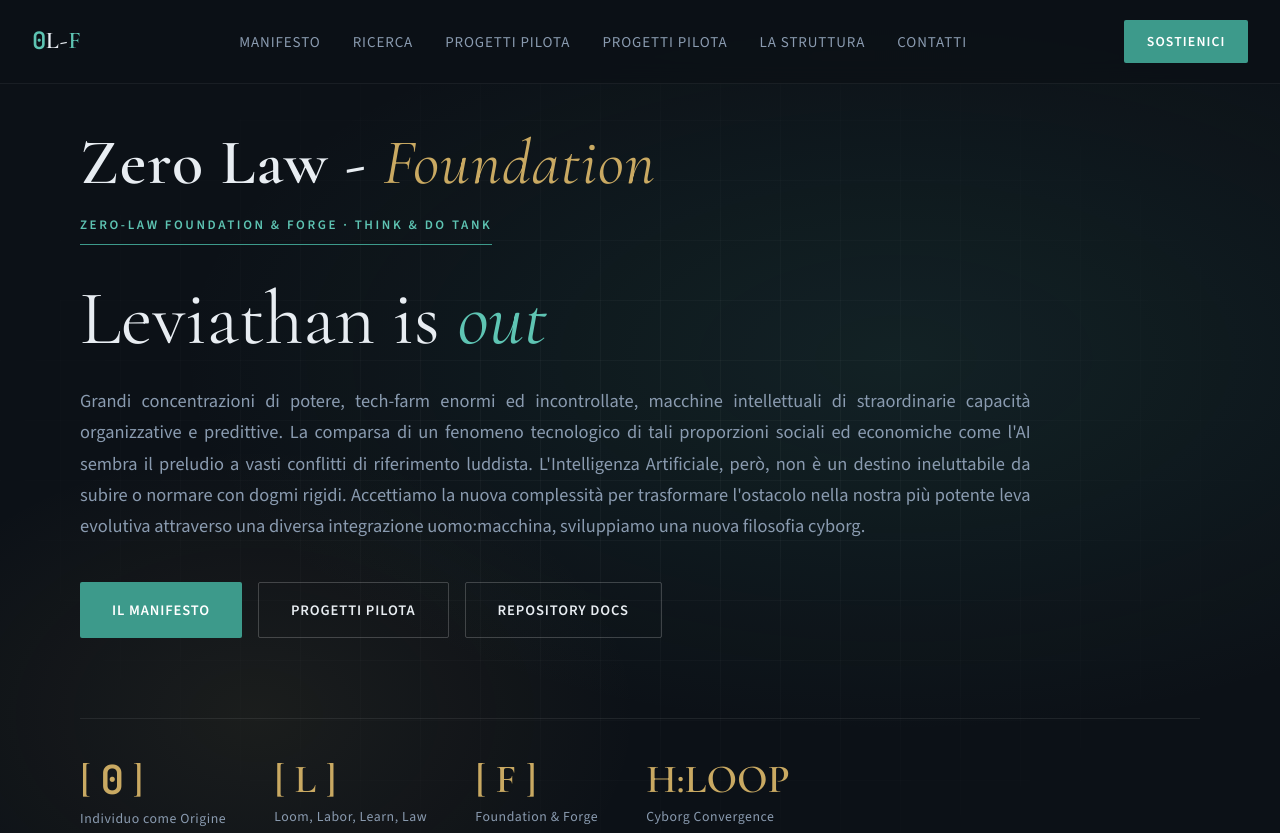
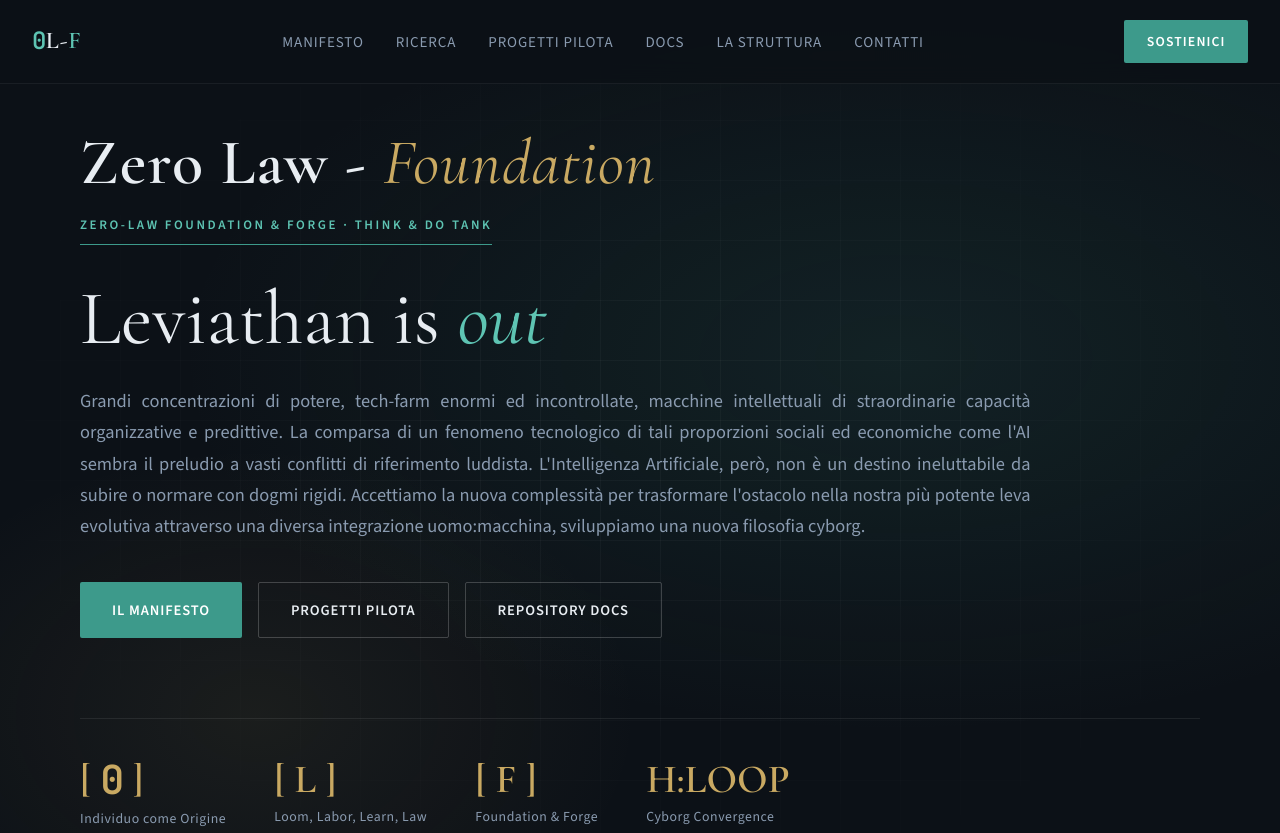
Before and after one commit to loridaniele/0l-f-foundation, a plain HTML site: page index.html in a window 1280 px wide. Shown: the top 833 px of the page. Drawn offline with nearby package versions, Linux system fonts and the light colour scheme.

Commit message:
Add files via upload
nuova versione

```diff
--- a/index.html
+++ b/index.html
@@ -19,7 +19,7 @@
       <li><a href="#manifesto">Manifesto</a></li>
       <li><a href="#ricerca">Ricerca</a></li>
       <li><a href="#progetti">Progetti Pilota</a></li>
-      <li><a href="#repository">Progetti Pilota</a></li>
+      <li><a href="#repository">Docs</a></li>
       <li><a href="#struttura">La Struttura</a></li>
       <li><a href="#contatti">Contatti</a></li>
     </ul>
```
